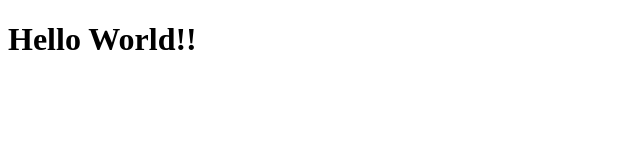
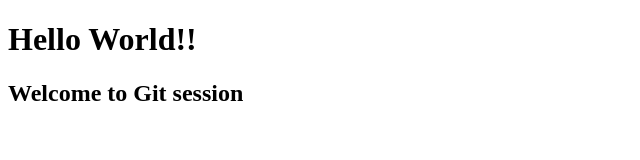
Before and after one commit to arunsridher-soal/studious-meme, a plain HTML site: page index.html in a window 1280 px wide. Shown: the whole page, without its empty margins (0-640 px from the left). Drawn offline with Linux system fonts and the light colour scheme.

Commit message:
updated html

```diff
--- a/index.html
+++ b/index.html
@@ -8,5 +8,6 @@
   </head>
   <body>
     <h1>Hello World!!</h1>
+    <h2>Welcome to Git session</h2>
   </body>
 </html>
```
